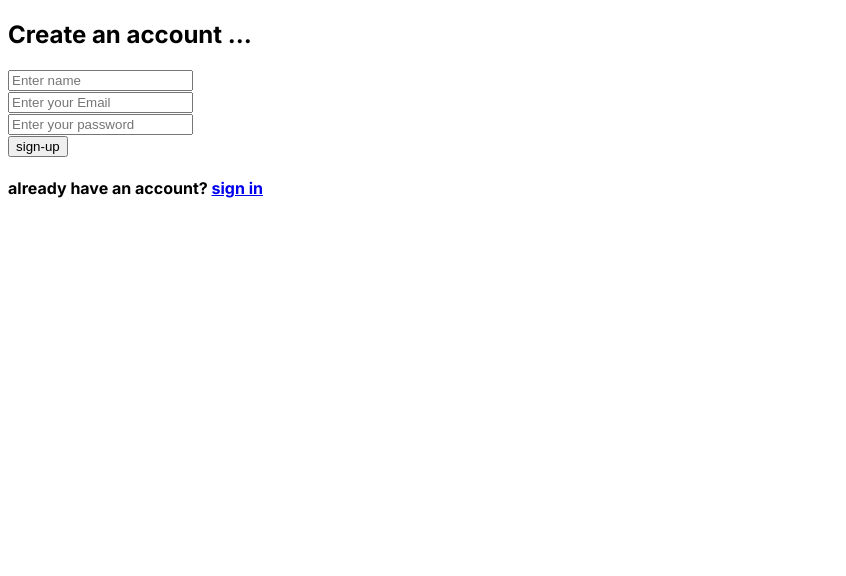
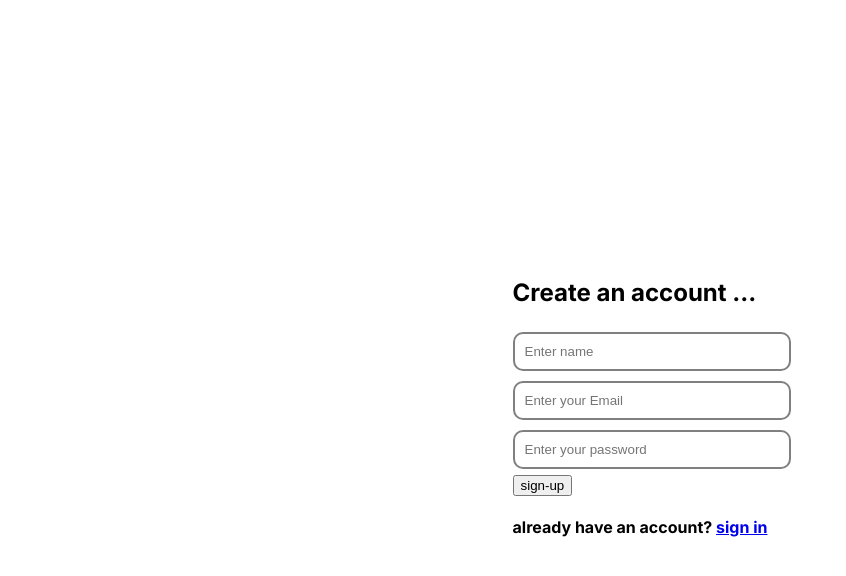
Before and after one commit to doaamohamed98/Translatotr, a Next.js app in the folder clientside/: page /sign-up in a window 1280 px wide. Shown: the top 576 px of the page, without its empty margins (0-846 px from the left). Built offline with nearby package versions, Linux system fonts and the light colour scheme.

Commit message:
check if user Exist , create array as  a db to add newuser

```diff
--- a/clientside/src/app/(routes)/sign-up/page.tsx
+++ b/clientside/src/app/(routes)/sign-up/page.tsx
@@ -7,6 +7,7 @@ import ErrorMessage from '@/component/ErrorMassage';
 import Button from '@/component/Button';
 import Link from 'next/link';
 import { createUser } from '@/app/services/authServices';
+
 
 interface FormData {
   username: string;
@@ -20,13 +21,13 @@ const Page: NextPage <FormData> = ({}) => {
     resolver:yupResolver(RegistersSchema),
   });
 
-  const onSubmit = async (userData:FormData) => {
-    try{
-      const res = await createUser(userData);
-      console.log(`Registration successful`,res)
-    }catch{
-      console.log(`Registration failed. Please try again`)
-    }
+  const onSubmit = async (userData: FormData) => {
+   try{
+  const data = await createUser(userData);
+  console.log(`Registration successful`,userData,data)
+}catch{
+  console.log(`Registration failed. Please try again`)
+}
 
   }
 
--- a/clientside/src/app/api/register/route.ts
+++ b/clientside/src/app/api/register/route.ts
@@ -4,9 +4,9 @@ import type { NextRequest } from 'next/server';
 
 export async function POST(request:NextRequest) {
   try {
-    const data:FormData = await request.json();
-    console.log(data)
-    return NextResponse.json({ message: 'User registered successfully' }, { status: 201 });
+    const data = await request.json() as FormData;
+    console.log(data);
+    return NextResponse.json({ message: 'User registered successfully' },{ status: 201 });
   } catch (error) {
     console.error('Registration failed:', error);
     return NextResponse.json({ message: 'User registration failed' }, { status: 500 });
--- a/clientside/src/app/globals.css
+++ b/clientside/src/app/globals.css
@@ -0,0 +1,28 @@
+.container{
+    width: 100%;
+    height: 100vh;
+    display: flex;
+    align-items: center;
+    justify-content: center;
+}
+
+input{
+    width: 100%;
+    padding: 10px;
+    margin: 5px 0;
+    border: 2px solid gray;
+    outline: none;
+    border-radius: 10px;
+}
+
+span{
+    color: rgb(179, 8, 8);
+    font-weight: 600;
+    font-size: medium;
+}
+
+.error-massage{
+    display: flex;
+    align-items: center;
+    justify-content: start;
+}
--- a/clientside/src/app/services/authServices.ts
+++ b/clientside/src/app/services/authServices.ts
@@ -2,16 +2,17 @@
 import axios from 'axios';
 // const API_URL = `http://localhost:3000/api`;
 
-interface FormData {
+interface UserData {
   username: string;
   email: string;
   password: string;
 }
 
-export const createUser = async (Data:FormData) => {
+
+export const createUser = async (userData: UserData) => {
   try {
-    const response = await axios.post(`api/register`, Data);
-    console.log(response.data);
+    const response = await axios.post(`api/register`,userData) ;
+    console.log(`User registration:`,userData,response.data);
     return response.data;
   } catch (error) {
     throw new Error('User registration failed');
```
